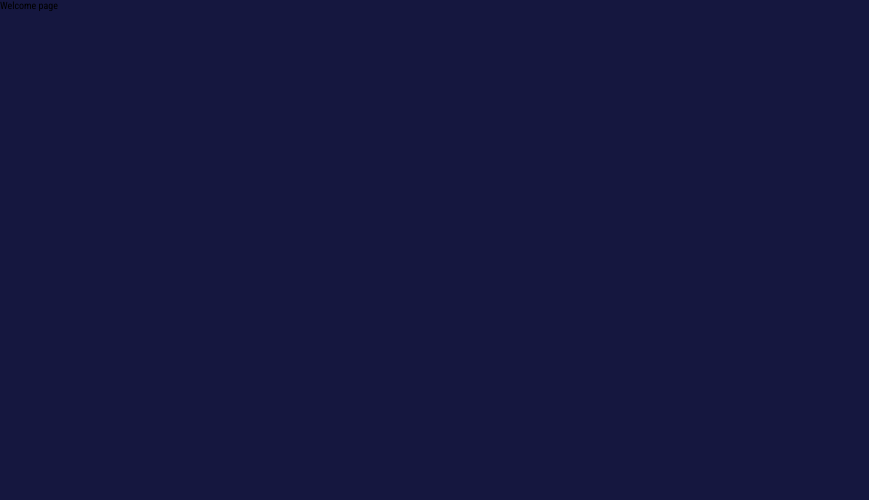
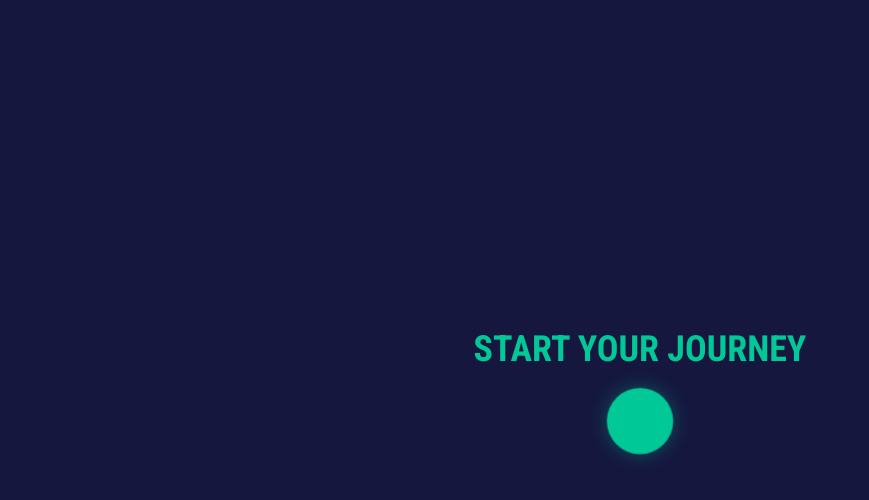
Before and after one commit to piotrglodek/spacenetic, a React (Create React App) app: page /welcome-page in a window 1280 px wide. Shown: the top 500 px of the page, without its empty margins (0-869 px from the left). Built offline with nearby package versions, Linux system fonts and the light colour scheme.

Commit message:
added welcome page

```diff
--- /dev/null
+++ b/src/scss/_welcome.scss
@@ -0,0 +1,39 @@
+.welcome {
+ @include flex(center, center, column);
+ height: 100%;
+
+ &__heading {
+  color: $green;
+  font-size: $l;
+  text-align: center;
+  margin: 0;
+  margin-top: -$spacing;
+ }
+
+ &__circle {
+  margin-top: $spacing;
+  width: 6.6rem;
+  height: 6.6rem;
+  border-radius: 50%;
+  background-color: $green;
+  box-shadow: 0 0 2rem rgba(0, 200, 150, 0.35);
+  &--pulsing {
+   animation-name: pulser;
+   animation-duration: 1s;
+   animation-timing-function: ease-out;
+   animation-direction: alternate;
+   animation-iteration-count: infinite;
+   animation-play-state: running;
+  }
+ }
+}
+
+@keyframes pulser {
+ 0% {
+  transform: scale(0.8);
+ }
+
+ 100% {
+  transform: scale(1.1);
+ }
+}
--- a/src/scss/index.scss
+++ b/src/scss/index.scss
@@ -4,3 +4,4 @@
 @import './app';
 @import './header';
 @import './main';
+@import './welcome';
--- a/src/view/WelcomePage.js
+++ b/src/view/WelcomePage.js
@@ -1,5 +1,11 @@
 import React from 'react';
+import { Link } from 'react-router-dom';
 
 export default function WelcomePage() {
- return <div>Welcome page</div>;
+ return (
+  <div className='welcome'>
+   <h1 className='welcome__heading'>START YOUR JOURNEY</h1>
+   <Link to='/planets' className='welcome__circle welcome__circle--pulsing' />
+  </div>
+ );
 }
```
